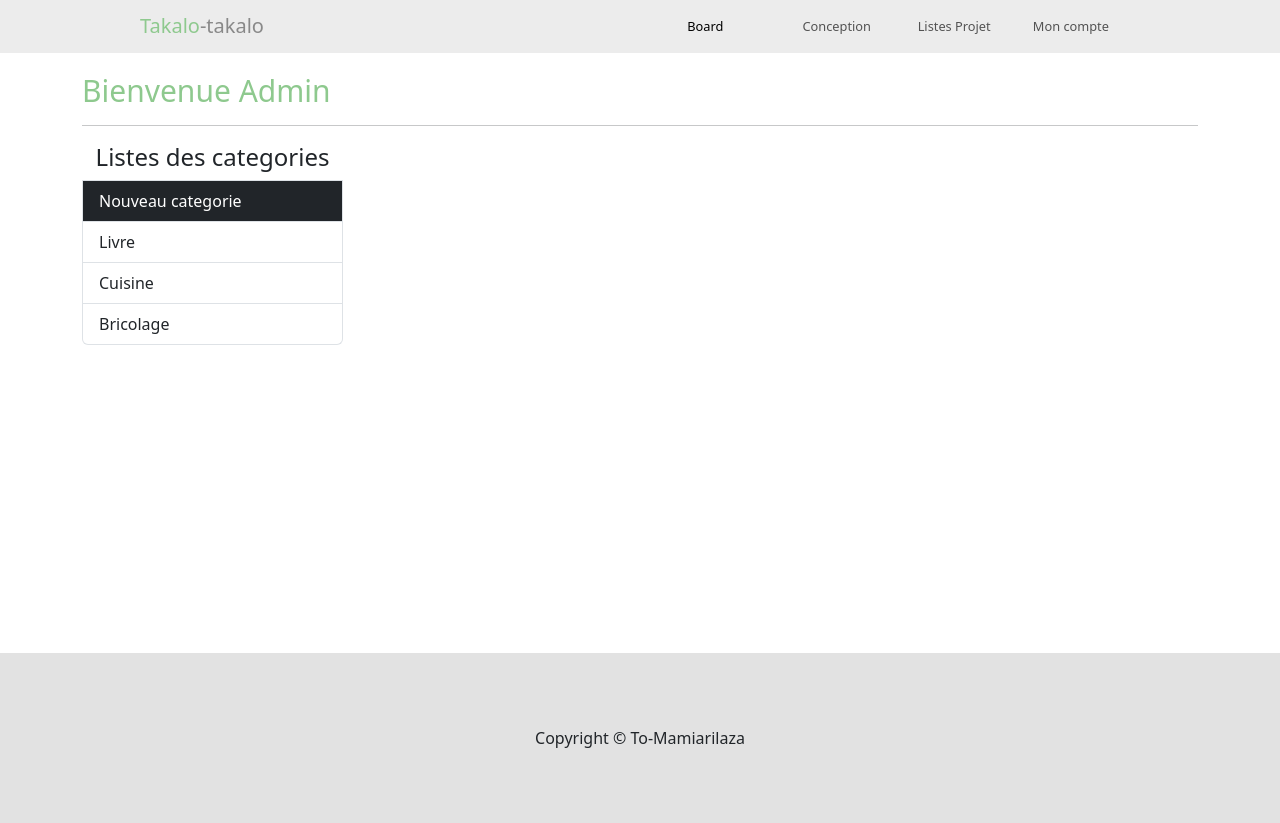
After one commit to To-Mamiarilaza/FinalProjectS3, a CodeIgniter app: page /FinalProjectS3/index.php/backoffice/index in a window 1280 px wide. The commit adds this page. Run offline with CodeIgniter, Linux system fonts and the light colour scheme; some libraries are stand-ins or nearby versions.

Commit message:
backOffice display

```diff
--- /dev/null
+++ b/application/controllers/BackOffice.php
@@ -0,0 +1,14 @@
+<?php
+
+defined('BASEPATH') OR exit('No direct script access allowed');
+
+class BackOffice extends CI_Controller {
+    public function index()
+    {
+        $data['content'] = "backOffice";
+        $data['title'] = "BackOffice page";
+        $this->load->view('template', $data);
+    }
+}
+
+?>
--- a/application/controllers/Login.php
+++ b/application/controllers/Login.php
@@ -75,7 +75,7 @@ class Login extends CI_Controller {
 		}
 		else {
 			$this->session->set_userdata('adminId', $test);
-			redirect("./accueil/index");
+			redirect("./backOffice/index");
 		}
 	}
 
--- /dev/null
+++ b/application/views/backOffice.php
@@ -0,0 +1,17 @@
+<link rel="stylesheet" href="<?php echo base_url("assets/css/backOffice.css"); ?>">
+<div class="container">
+    <h1>Bienvenue Admin</h1>
+    <hr class="separation">
+    <div class="row">
+        <div class="col-md-3 listes-categories">
+        <div class="list-group">
+            <h4>Listes des categories</h4>
+
+            <a href="#" class="list-group-item list-group-item-action bg-dark creation">Nouveau categorie </a>
+            <a href="#" class="list-group-item list-group-item-action">Livre</a>
+            <a href="#" class="list-group-item list-group-item-action">Cuisine</a>
+            <a href="#" class="list-group-item list-group-item-action">Bricolage</a>
+        </div>
+        </div>
+    </div>
+</div>
--- a/application/views/header.php
+++ b/application/views/header.php
@@ -1,7 +1,7 @@
 <link rel="stylesheet" href="<?php echo base_url("assets/css/header.css"); ?>">
-<nav class="navbar navbar-expand-lg navbar-light bg-light menu">
+<nav class="navbar navbar-expand-lg navbar-light menu">
   <div class="container-fluid">
-    <a class="navbar-brand icon" href="#"><span class="green-style">Nos</span>Projet</a>
+    <a class="navbar-brand icon" href="#"><span class="green-style">Takalo</span>-takalo</a>
     <button class="navbar-toggler" type="button" data-bs-toggle="collapse" data-bs-target="#navbarSupportedContent" aria-controls="navbarSupportedContent" aria-expanded="false" aria-label="Toggle navigation">
       <span class="navbar-toggler-icon"></span>
     </button>
--- a/application/views/template.php
+++ b/application/views/template.php
@@ -6,7 +6,7 @@
     <meta name="viewport" content="width=device-width, initial-scale=1.0">
     <link rel="stylesheet" href="<?php echo base_url("assets/bootstrap/css/bootstrap.min.css"); ?>">
     <link rel="stylesheet" href="<?php echo base_url("assets/fonts/fontawesome-5/css/all.min.css"); ?>">
-    <title>Template d'essai</title>
+    <title><?php echo $title; ?></title>
 </head>
 <body>
     <?php $this->load->view("header"); ?>
--- /dev/null
+++ b/assets/css/backOffice.css
@@ -0,0 +1,27 @@
+.container {
+    margin-top: 20px;
+    min-height: 580px;
+}
+
+h1 {
+    font-size: 30px;
+    font-weight: 400;
+    color: rgb(142 201 142);
+}
+
+hr:not([size]) {
+    height: 2px;
+}
+
+.listes-categories h4 {
+    text-align: center;
+}
+
+
+.creation:hover {
+    background-color: black;
+}
+
+.creation {
+    color: white;
+}
--- a/assets/css/footer.css
+++ b/assets/css/footer.css
@@ -4,5 +4,5 @@
     justify-content: center;
     align-items: center;
     text-align: center;
-    background-color: #f8f9fa;
+    background-color: #e2e2e2;
 }
--- a/assets/css/header.css
+++ b/assets/css/header.css
@@ -1,9 +1,11 @@
 .menu {
     padding: .5% 10%;
+    background-color: #ececec;
+
 }
 
 .green-style {
-    color: rgb(110, 201, 110, 0.72);
+    color: rgb(142 201 142);
 }
 
 .navbar-light .navbar-brand {
```
